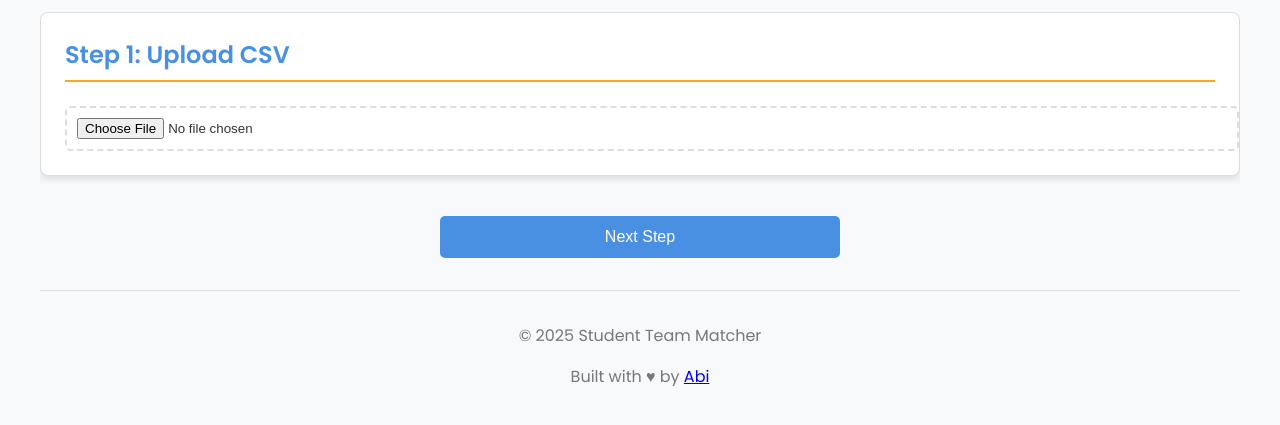
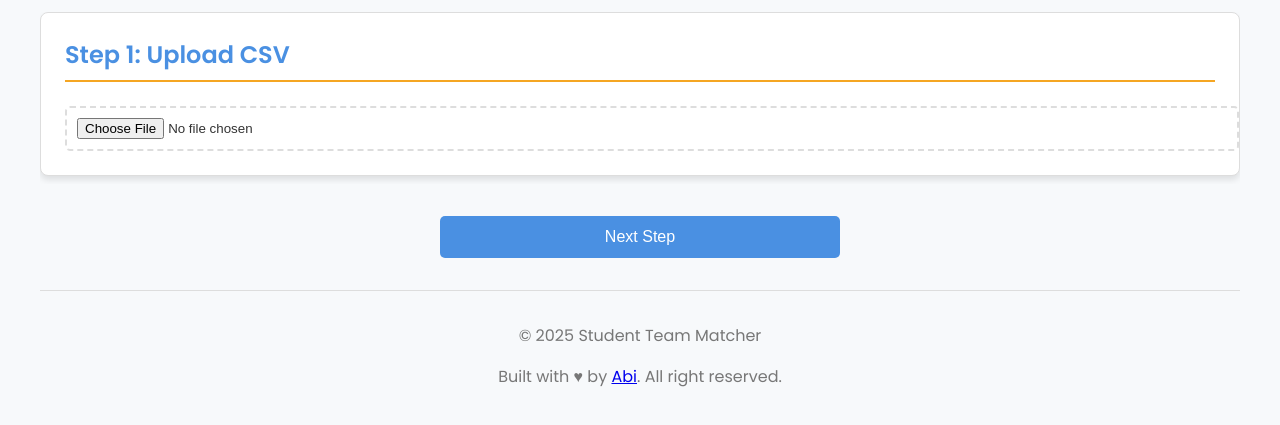
Before and after one commit to sulenchy/Project-Student-Team-Matcher, a website built with Vite: page index.html in a window 1280 px wide. Shown: the part 121-546 px from the top of the page. Built offline with nearby package versions, Linux system fonts and the light colour scheme.

Commit message:
add designer info

```diff
--- a/index.html
+++ b/index.html
@@ -57,7 +57,7 @@
 
         <footer>
             <p>&copy; 2025 Student Team Matcher</p>
-            <p>Built with ♥ by <a href="https://abi-dev.onrender.com/">Abi</a></p>
+            <p>Built with ♥ by <a href="https://abi-dev.onrender.com/">Abi</a>. All right reserved.</p>
         </footer>
     </div>
 </body>
```
